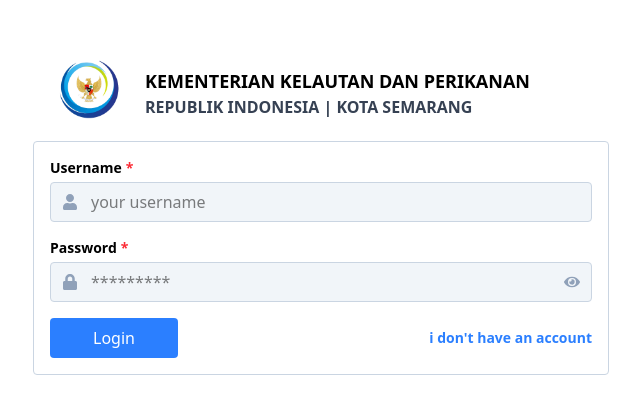
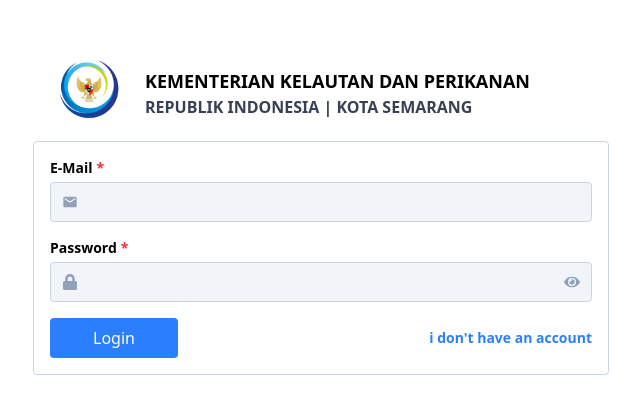
Before and after one commit to yudhaginongpratidina/kkp-semarang, a React (Vite) app: page / in a window 1280 px wide. Shown: the part 186-600 px from the top of the page, without its empty margins (319-959 px from the left). Built offline with nearby package versions, Linux system fonts and the light colour scheme.

Commit message:
update login system

```diff
--- a/src/features/Authentication/LoginForm.tsx
+++ b/src/features/Authentication/LoginForm.tsx
@@ -9,28 +9,26 @@
 import { FormControl, TextField, Button } from "../../components"
 
 // icons
-import { FaUser, FaLock } from "react-icons/fa";
+import { FaLock } from "react-icons/fa";
+import { MdEmail } from "react-icons/md";
 
 // form for login
 export default function LoginForm() {
-    const { username, password, setField, is_loading, login } = useAuthStore()
+    const { email, password, setField, is_loading, login } = useAuthStore()
 
     return (
         <FormControl onSubmit={login}>
             <TextField
-                type="text" required={true} id="username" label="username" icon={<FaUser className="w-4 h-4" />} loading={is_loading}
-                placeholder="your username"
+                type="text" required={true} id="email" label="e-mail" icon={<MdEmail className="w-4 h-4" />} loading={is_loading}
                 schema={z
-                    .string()
-                    .min(3, { message: "username must be at least 3 characters long" })}
+                    .email()}
                 controller={{
-                    value: username,
-                    onChange: (e) => setField('username', e.target.value)
+                    value: email,
+                    onChange: (e) => setField('email', e.target.value)
                 }}
             />
             <TextField
                 type="password" required={true} id="password" label="password" icon={<FaLock className="w-4 h-4" />} loading={is_loading}
-                placeholder="*********"
                 schema={z
                     .string()
                     .min(3, { message: "password must be at least 3 characters long" })}
--- a/src/stores/useAuthStore.ts
+++ b/src/stores/useAuthStore.ts
@@ -1,11 +1,11 @@
 // library
-import { createUserWithEmailAndPassword } from "firebase/auth";
-import { doc, setDoc } from "firebase/firestore";
+import { createUserWithEmailAndPassword, signInWithEmailAndPassword, signOut } from "firebase/auth";
+import { doc, getDoc, setDoc } from "firebase/firestore";
 import { create } from 'zustand'
+import { persist, createJSONStorage } from 'zustand/middleware'
 
 // configs
 import { auth, db } from "../configs/firebase";
-
 
 type AuthState = {
     full_name: string
@@ -16,6 +16,10 @@
     is_loading: boolean
     is_error: boolean
     message: string
+    user: {
+        id: string
+        role: string
+    }
 }
 
 type AuthAction = {
@@ -23,6 +27,7 @@
     reset: () => void
     login: () => Promise<void>
     register: () => Promise<void>
+    logout: () => void
 }
 
 const initialState: Omit<AuthState, 'is_loading' | 'is_error' | 'message'> = {
@@ -31,83 +36,155 @@
     nip: '',
     password: '',
     role: 'operator',
+    user: {
+        id: '',
+        role: ''
+    }
 }
 
-const useAuthStore = create<AuthState & AuthAction>((set, get) => ({
+const useAuthStore = create<AuthState & AuthAction>()(
+    persist(
+        (set, get) => ({
             ...initialState,
             is_loading: false,
             is_error: false,
             message: '',
+
+            // set field dynamic
             setField: (key, value) => set({ [key]: value } as Partial<AuthState>),
+
+            // reset state
             reset: () => set({ ...initialState, is_loading: false, is_error: false, message: '' }),
-    login: async (e?: React.FormEvent) => {
-        e?.preventDefault()
-        const { nip, password } = get()
-        set({ is_loading: true, is_error: false, message: '' })
 
+            // logout
+            logout: async () => {
                 try {
-            if (nip === '0' && password === 'admin') {
-                console.log('Login successful as admin')
-            } else if (nip === '2' && password === 'customer-service') {
-                console.log('Login successful as customer service')
-            } else if (nip === '3' && password === 'laboratory') {
-                console.log('Login successful as laboratory')
-            } else if (nip === '4' && password === 'smkhp') {
-                console.log('Login successful as smkhp')
-            } else {
-                throw new Error('Invalid NIP or password')
-            }
+                    // logout dari Firebase
+                    await signOut(auth);
+
+                    // reset Zustand state
+                    set({
+                        user: { id: '', role: '' },
+                        email: '',
+                        nip: '',
+                        role: '',
+                        full_name: '',
+                        password: '',
+                        is_loading: false,
+                        is_error: false,
+                        message: 'Logout successfully'
+                    });
+
+                    // localStorage otomatis terhapus karena middleware persist sudah memantau state
+                    // console.log("User logged out successfully");
+
+                    setTimeout(() => window.location.href = '/', 2000)
                 } catch (error) {
-            if (error instanceof Error) {
-                set({ is_error: true, message: error.message })
-            }
-            console.log(error)
-        } finally {
-            set({ is_loading: false })
+                    console.error("Logout error:", error);
+                    set({ is_error: true, message: 'Logout failed' });
                 }
             },
+
+            // register
             register: async (e?: React.FormEvent) => {
                 e?.preventDefault()
                 const { full_name, email, nip, password, role } = get()
                 set({ is_loading: true, is_error: false, message: '' })
 
                 try {
-            // default role
-            const user_role = role || 'operator';
+                    const user_role = role || 'operator'
 
-            // register
+                    // create user
                     const user_credential = await createUserWithEmailAndPassword(auth, email, password);
-            const uid = user_credential.user.uid;
-            // console.log("User registered:", uid);
+                    const uid = user_credential.user.uid
 
-            // add to firestore
-            await setDoc(doc(db, "officer", uid), {
+                    // save additional info to Firestore
+                    await setDoc(doc(db, "officers", uid), {
                         full_name,
                         email,
                         nip,
                         role: user_role,
                         createdAt: new Date()
-            });
+                    })
+
+                    set({ is_error: false, message: 'Create account successfully' })
+                    // console.log("User registered & saved to Firestore:", { uid, full_name, email, nip, role: user_role })
+
+                    // redirect to login page
+                    setTimeout(() => window.location.href = '/', 2000)
+
+                } catch (error) {
+                    console.error("Register error:", error)
+                    if (error instanceof Error) {
+                        const firebaseCode = (error as any).code || ''
+                        const message = firebaseCode === 'auth/email-already-in-use' ? 'EMAIL_EXISTS' : error.message
+                        set({ is_error: true, message })
+                    }
+                } finally {
+                    set({ is_loading: false })
+                }
+            },
+
+            // login
+            login: async (e?: React.FormEvent) => {
+                e?.preventDefault()
+                const { email, password } = get()
+                set({ is_loading: true, is_error: false, message: '' })
+
+                try {
+                    // login with Firebase
+                    const userCredential = await signInWithEmailAndPassword(auth, email, password)
+                    const uid = userCredential.user.uid
+                    console.log("User logged in:", uid)
+
+                    // fetch role & NIP from Firestore
+                    const userDoc = await getDoc(doc(db, "officers", uid))
+                    if (userDoc.exists()) {
+                        const data = userDoc.data()
+                        // console.log("User data:", data)
+
+                        // set store
+                        set({
+                            user: { id: uid, role: data.role },
+                            role: data.role,
+                            nip: data.nip
+                        })
+                    }
 
                     // set message
-            set({ is_error: false, message: 'Create account successfully' });
+                    set({ is_error: false, message: 'Login successfully' })
 
-            // redirect to login
-            setTimeout(() => window.location.href = '/', 2000);
+                    // redirect
+                    setTimeout(() => window.location.href = '/dashboard', 2000)
                 } catch (error) {
-            // console.error("Register error:", error);
-
+                    console.error("Login error:", error)
                     if (error instanceof Error) {
-                let firebaseCode = (error as any).code || '';
-                let message = firebaseCode === 'auth/email-already-in-use' ? 'EMAIL_EXISTS' : error.message;
-
-                set({ is_error: true, message });
-                // console.log("Error message shown to user:", message);
+                        const firebaseCode = (error as any).code || ''
+                        let message = ''
+                        switch (firebaseCode) {
+                            case 'auth/user-not-found':
+                                message = 'USER_NOT_FOUND'
+                                break
+                            case 'auth/wrong-password':
+                                message = 'INVALID_PASSWORD'
+                                break
+                            default:
+                                message = error.message
+                        }
+                        set({ is_error: true, message })
                     }
                 } finally {
-            set({ is_loading: false });
+                    set({ is_loading: false })
+                    setTimeout(() => set({ is_error: false, message: '' }), 3000)
                 }
-    },
-}))
+            }
+
+        }),
+        {
+            name: 'auth-storage',
+            storage: createJSONStorage(() => localStorage)
+        }
+    )
+)
 
 export default useAuthStore
```
Lines whose indentation alone changed are shown as unchanged.
